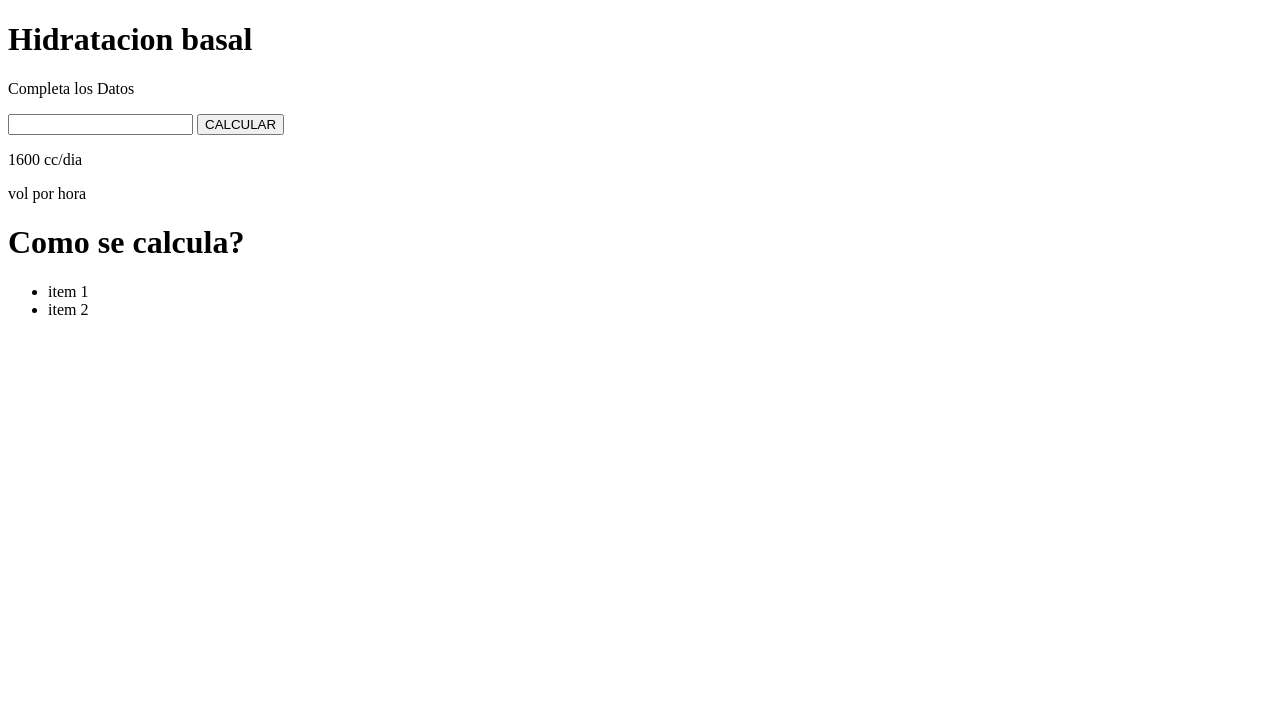
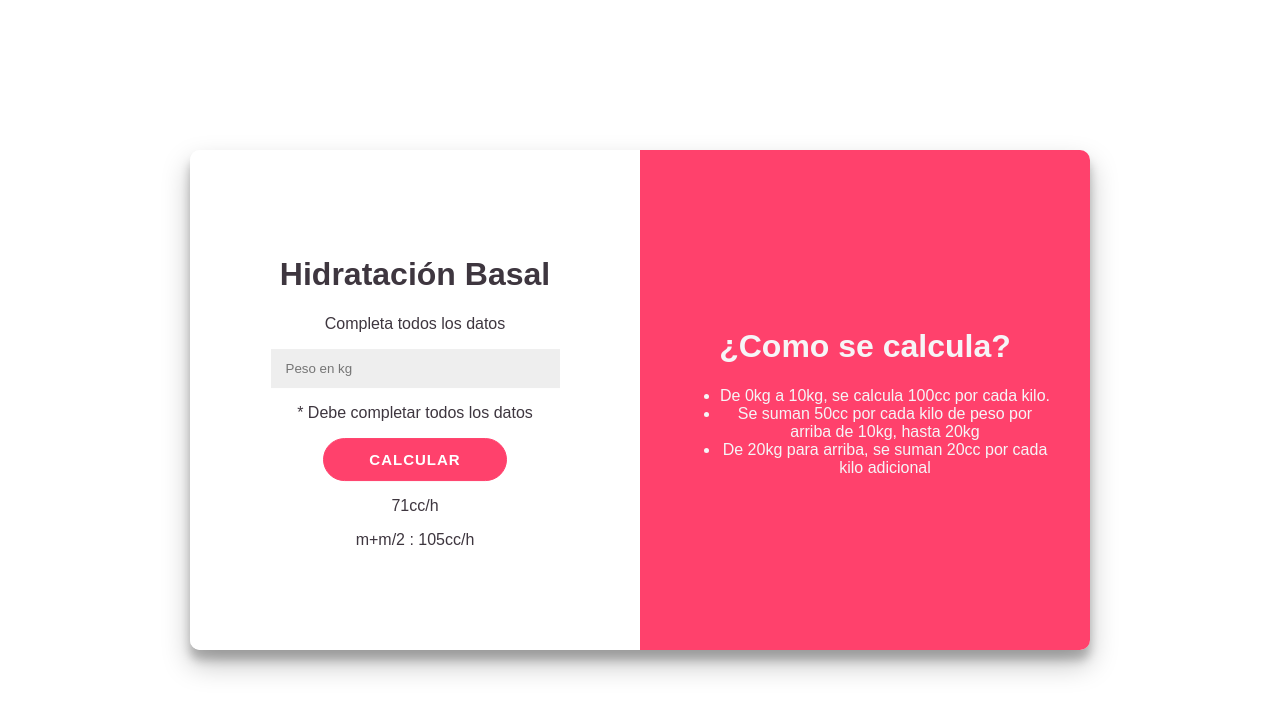
Before and after one commit to eeands/calculadora-basal, a plain HTML site: page index.html in a window 1280 px wide. Drawn offline with Linux system fonts and the light colour scheme.

Commit message:
proyecto 2
archivo nuevo

```diff
--- /dev/null
+++ b/estilo.css
@@ -0,0 +1,76 @@
+@import url('https://fonts.googleapis.com/css?family=Montserrat:400,800');
+
+body{
+    font-family:'Monserrat', sans-serif;
+    color:#3e363f;
+}
+#contenedor{
+    width: 900px;
+    height: 500px;
+    text-align: center;
+    position: absolute;
+    inset: 0;
+    margin: auto;
+    border-radius: 10px;
+    overflow: hidden;
+    box-shadow: 0 14px 28px rgba(0,0,0,0.25),
+      0 10px 10px rgba(0,0,0,0.22);
+  }
+  #calculadora{
+    background: white;
+    width: 50%;
+    height: 100%;
+    float: left;
+}
+
+#detalle{
+    background: #FF416C;
+    width: 50%;
+    height: 100%;
+    float: left;
+    color: #f6f5f7;
+}
+.contenido{
+
+    position: relative;
+    top: 50%;
+    transform: translateY(-50%);
+    overflow: hidden;
+    padding: 40px;
+}
+input {
+	width: 70%;
+    padding: 12px 15px;
+    border: none;
+    background-color: #eee;
+}
+
+button {
+  font-size: 15px;
+	font-weight: bold;
+	padding: 12px 45px;
+	border-radius: 30px;
+	background-color: #FF416C;
+	border: 1px solid #FF416C;
+	color: #FFFFFF;
+	text-transform: uppercase;
+	letter-spacing: 1px;
+	transition: transform 20ms ease-in;
+}
+
+button:active {
+	transform: scale(0.95);
+}
+#error{
+    color: red;
+    font-weight: bold;
+    display: none;
+}
+
+.resultado{
+    color: #0A81D1;
+    font-weight: bold;
+    font-size: 25px;
+    margin-bottom: 5px;
+    display: none;
+}
--- a/index.html
+++ b/index.html
@@ -3,25 +3,34 @@
 <head>
     <meta charset="UTF-8">
     <meta name="viewport" content="width=device-width, initial-scale=1.0">
+    <link rel="stylesheet" type="text/css" href="estilo.css">
     <title>Document</title>
 </head>
 
-<body>
-<title>CALCULADORA DE HIDRATACION</title>
-<link rel="stylesheet" type="text/css" href="estilos.css">
-<script src="archivo.js"></script>
-</head>
-<body>
-    <h1>Hidratacion basal</h1>
-    <p>Completa los Datos</p>
-    <input type="number"  />
-    <button>CALCULAR</button>
-    <p>1600 cc/dia</p>
-    <p>vol por hora</p>
-    <h1>Como se calcula?</h1>
-    <ul>
-        <li>item 1</li>
-        <li>item 2</li>
-    </ul>
-</body>
-</html>
+
+
+    <body>
+        <div id="contenedor">
+            <div id="calculadora">
+                <div class="contenido">
+                    <h1>Hidratación Basal</h1>
+                    <p >Completa todos los datos</p>
+                    <input type="number" placeholder="Peso en kg" />
+                    <p>* Debe completar todos los datos</p>
+                    <button>Calcular</button>
+                    <p>71cc/h</p>
+                    <p>m+m/2 : 105cc/h</p>
+                </div>
+            </div>
+            <div id="detalle">
+                <div class="contenido">
+                    <h1>¿Como se calcula?</h1>
+                    <ul>
+                        <li>De 0kg a 10kg, se calcula 100cc por cada kilo.</li>
+                        <li>Se suman 50cc por cada kilo de peso por arriba de 10kg, hasta 20kg</li>
+                        <li>De 20kg para arriba, se suman 20cc por cada kilo adicional</li>
+                    </ul>
+                </div>
+            </div>
+        </div>
+      </body>
```
